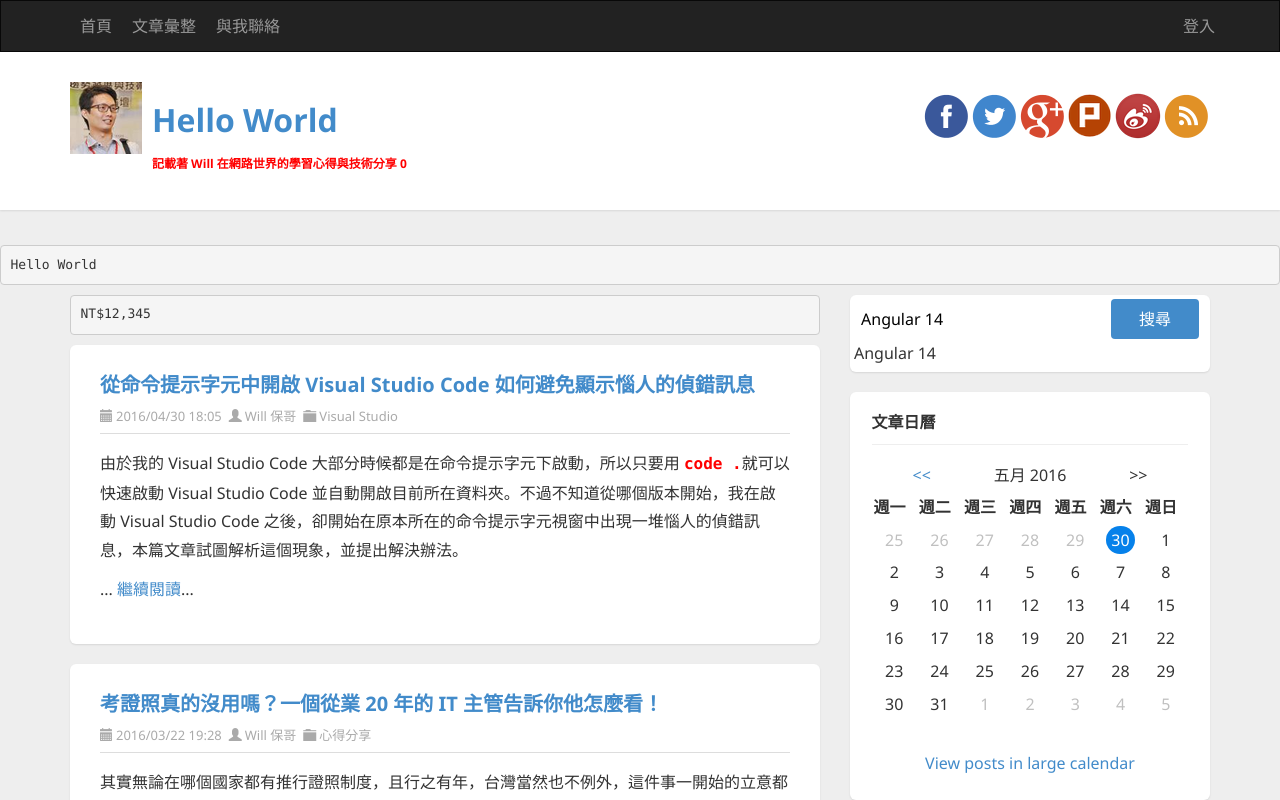
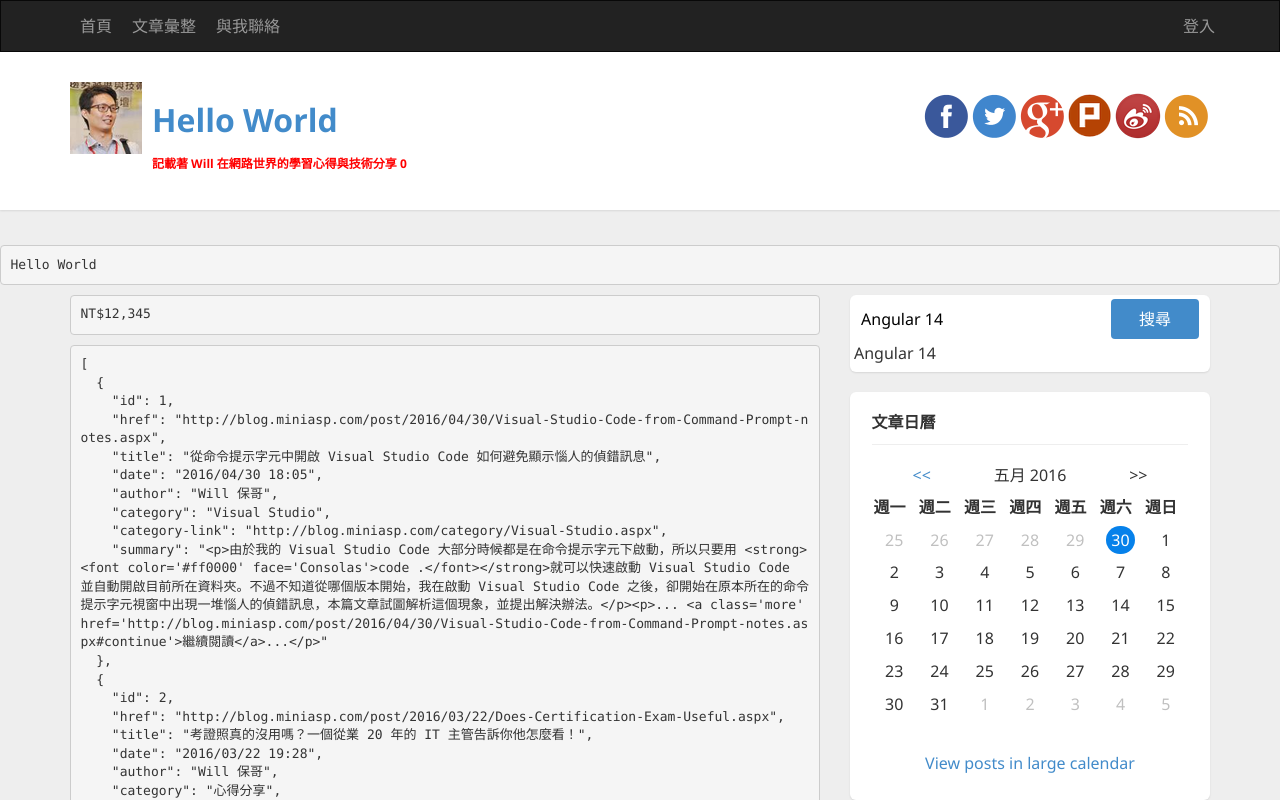
Before and after one commit to coolrare/sunnet-ng-14, an Angular app: page / in a window 1280 px wide. Shown: the top 800 px of the page. Built offline with nearby package versions, Linux system fonts and the light colour scheme.

Commit message:
示範 shareReplay 用法
GitHub Copilot Prompt:
如果我在樣板裡面重復訂閱多次 然後導致我的service要不斷地發出要求。 請問我要怎麼樣，才能夠避免重復要求發生

```diff
--- a/src/app/app.component.html
+++ b/src/app/app.component.html
@@ -10,6 +10,8 @@
       <div id="ctl00_cphBody_PostList1_posts" class="posts">
 
         <pre>NT${{ 12345 | number }}</pre>
+
+        <pre>{{ data$ | async | json }}</pre>
 
         <!-- Article START-->
         <article *ngFor="let item of (data$ | async); let i=index" class="post" id="post{{i}}">
--- a/src/app/app.component.ts
+++ b/src/app/app.component.ts
@@ -1,7 +1,7 @@
 import { HttpClient } from '@angular/common/http';
 import { ChangeDetectorRef, Component, OnInit } from '@angular/core';
 import { Article } from '../interfaces/article';
-import { Observable, of, subscribeOn } from 'rxjs';
+import { Observable, of, shareReplay, subscribeOn } from 'rxjs';
 import { DataService } from './data.service';
 
 @Component({
@@ -24,7 +24,7 @@ export class AppComponent implements OnInit {
   }
 
   ngOnInit() {
-    this.data$ = this.datasvc.getArticles();
+    this.data$ = this.datasvc.getArticles().pipe(shareReplay(1));
   }
 
   clearKeyword() {
```
